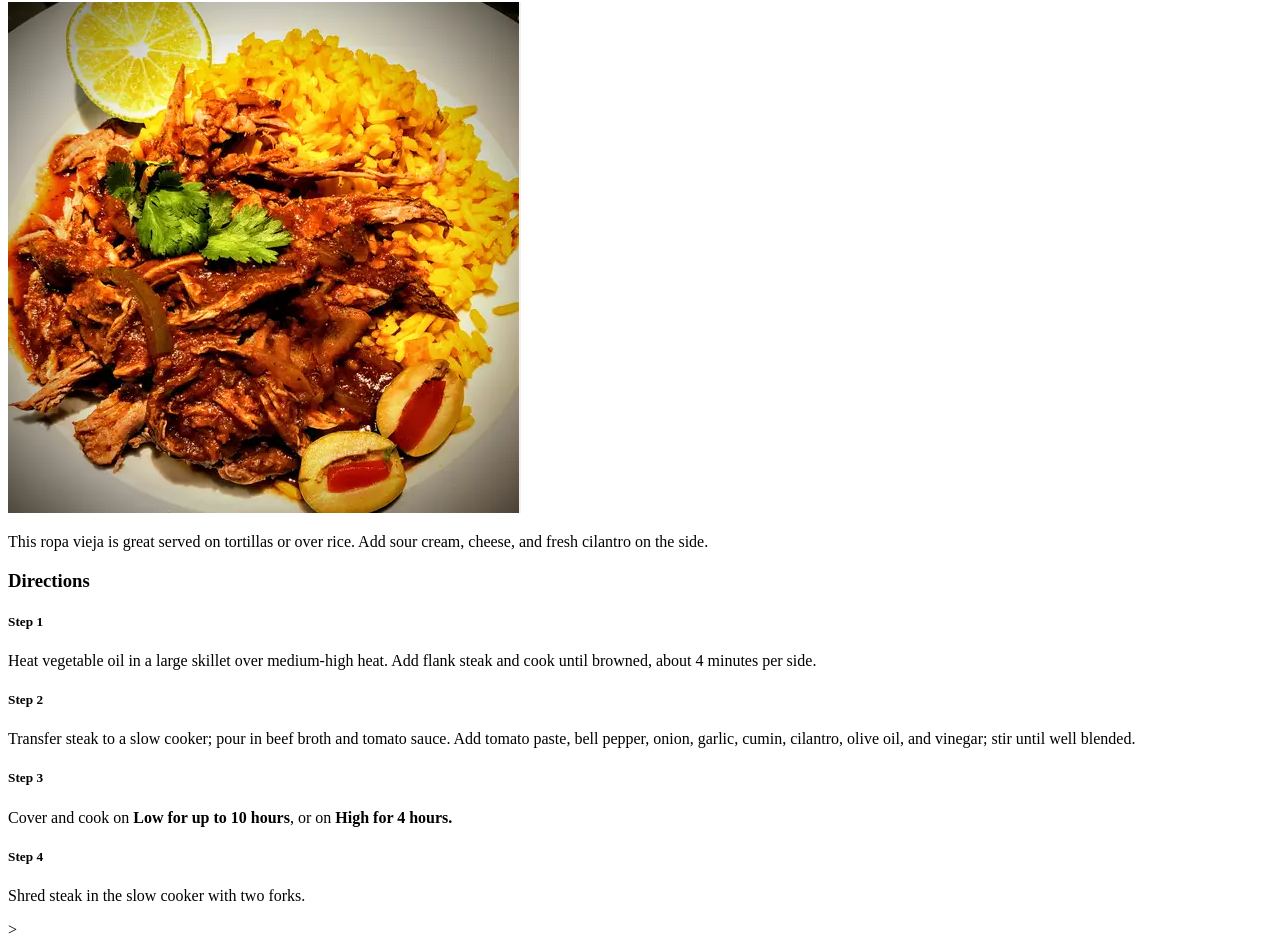
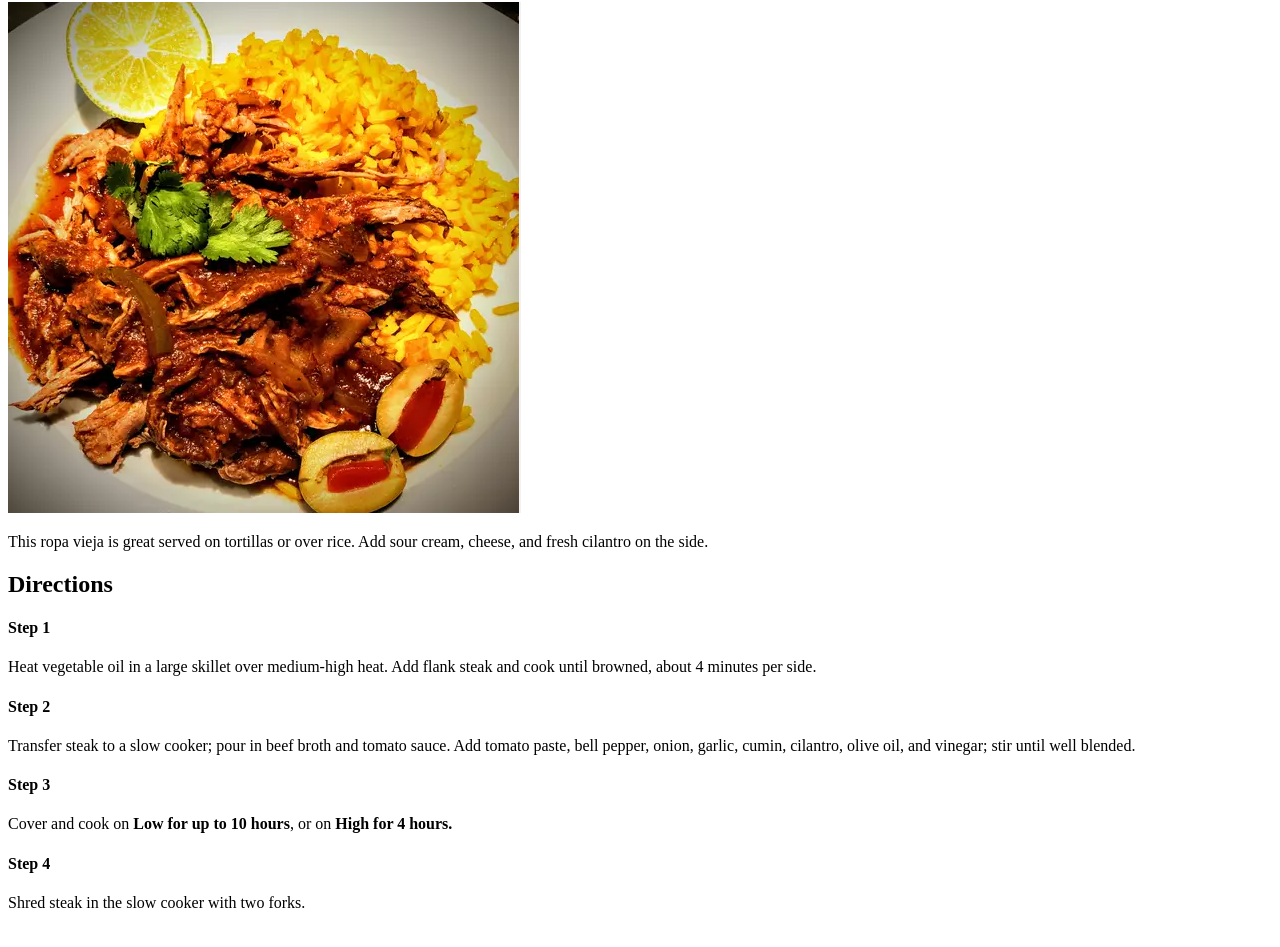
Before and after one commit to that-coding-kid/Recipes, a plain HTML site: page recipies/cuban_ropa_veija.html in a window 1280 px wide. Shown: the part 78-1025 px from the top of the page. Drawn offline with Linux system fonts and the light colour scheme.

Commit message:
Modify Cuban Ropa Veija
Changed the heading from h5 to h4 for better visibility. Also made
changes on line 12 from h3 to h2 for the same reason. Fixed typo ">" in
the last line.

```diff
--- a/recipies/cuban_ropa_veija.html
+++ b/recipies/cuban_ropa_veija.html
@@ -9,14 +9,14 @@
     <h1>Cuban Ropa Vieja</h1>
     <img src="../img/Cuban Ropa Vieja.png" alt="Cuban Ropa Vieja"/>
     <p>This ropa vieja is great served on tortillas or over rice. Add sour cream, cheese, and fresh cilantro on the side.</p>
-    <h3>Directions</h3>
-    <h5><strong>Step 1</strong></h5>
+    <h2>Directions</h3>
+    <h4><strong>Step 1</strong></h4>
     <p>Heat vegetable oil in a large skillet over medium-high heat. Add flank steak and cook until browned, about 4 minutes per side.</p>
-    <h5><strong>Step 2</strong></h5>
+    <h4><strong>Step 2</strong></h4>
     <p>Transfer steak to a slow cooker; pour in beef broth and tomato sauce. Add tomato paste, bell pepper, onion, garlic, cumin, cilantro, olive oil, and vinegar; stir until well blended.</p>
-    <h5><strong>Step 3</strong></h5>
+    <h4><strong>Step 3</strong></h4>
     <p>Cover and cook on <strong>Low for up to 10 hours</strong>, or on <strong>High for 4 hours.</strong></p>
-    <h5><strong>Step 4</strong></h5>
-    <p>Shred steak in the slow cooker with two forks.</p>>
+    <h4><strong>Step 4</strong></h4>
+    <p>Shred steak in the slow cooker with two forks.</p>
 </body>
 </html>
```
